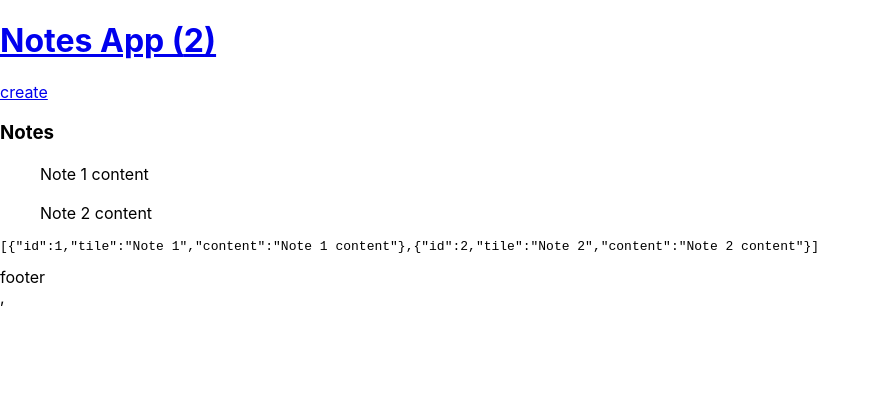
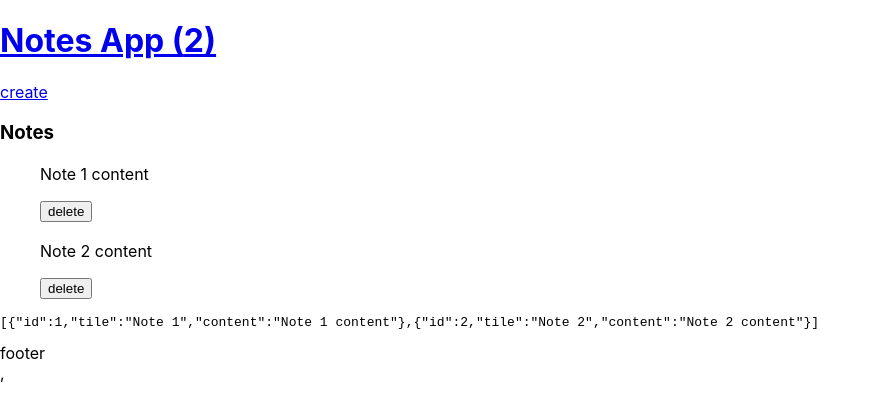
Before and after one commit to Pierluigi10/webapp-notes-manager, a React (Vite) app: page / in a window 1280 px wide. Shown: the top 418 px of the page, without its empty margins (0-880 px from the left). Built offline with nearby package versions, Linux system fonts and the light colour scheme.

Commit message:
add delete function and button to delete note through the id

```diff
--- a/src/App.jsx
+++ b/src/App.jsx
@@ -9,8 +9,14 @@ function App() {
     { id:1, tile: "Note 1", content: "Note 1 content" },
     {id: 2, tile: "Note 2", content: "Note 2 content" },
   ]);
+
+
+function deleteNote(id) {
+  setNotes(notes.filter(note => note.id !== id))
+}
+
   return (
-    <NotesContext.Provider value={{ notes, setNotes }}>
+    <NotesContext.Provider value={{ notes, setNotes, deleteNote }}>
       <div className="App">
         <header className="App-header">
           <h1>
--- a/src/HomeScreen.jsx
+++ b/src/HomeScreen.jsx
@@ -1,23 +1,28 @@
 import React, { useContext } from "react";
 import { NotesContext } from "./context";
 
-function Note({ note }) {
+function Note({ note, onDelete }) {
   return (
     <div className="note">
       <h2>{note.title}</h2>
       <p>{note.content}</p>
+      <button onClick={onDelete}> delete</button>
     </div>
   );
 }
 
 export function HomeScreen() {
-  const { notes, setNotes } = useContext(NotesContext);
+  const { notes, deleteNote } = useContext(NotesContext);
   return (
     <>
       <h3>Notes</h3>
       <ul>
         {notes.map((note) => (
-          <Note key={note.id} note={note} />
+          <Note
+            key={note.id}
+            note={note}
+            onDelete={() => deleteNote(note.id)}
+          />
         ))}
       </ul>
       <pre>{JSON.stringify(notes)}</pre>
```
